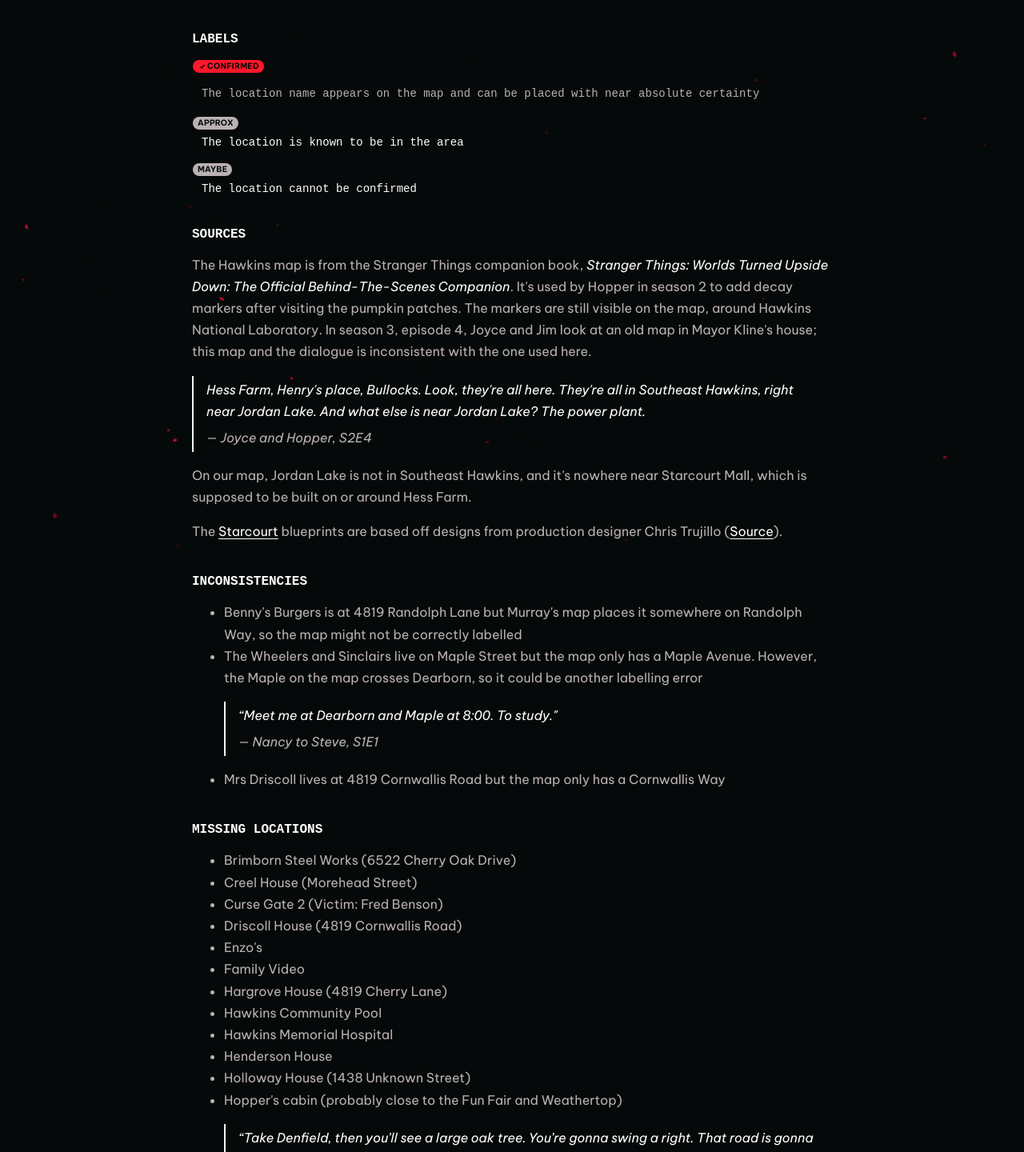
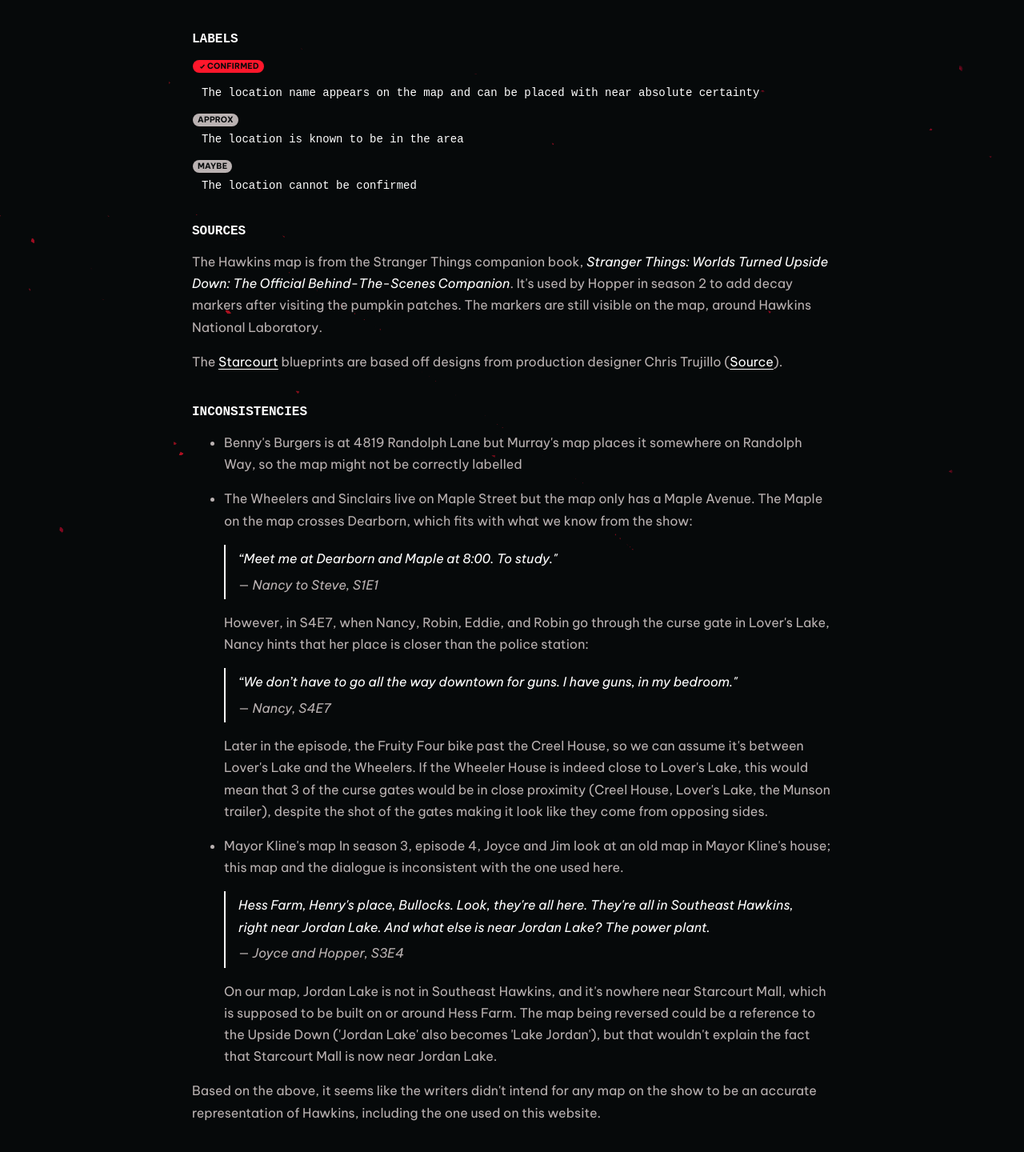
Before and after one commit to serenastorm/hawkins-map, a Next.js app: page /notes in a window 1280 px wide. Shown: the part 110-1550 px from the top of the page at 80% size. Built offline with nearby package versions, Linux system fonts and the light colour scheme; a web font is replaced by a local one.

Commit message:
update notes

```diff
--- a/pages/notes.mdx
+++ b/pages/notes.mdx
@@ -34,24 +34,36 @@
 ## Sources
 
 The Hawkins map is from the Stranger Things companion book, _Stranger Things: Worlds Turned Upside Down: The Official Behind-The-Scenes Companion_. It's used by Hopper in season 2 to add decay markers after visiting the pumpkin patches. The markers are still visible on the map, around Hawkins National Laboratory.
-In season 3, episode 4, Joyce and Jim look at an old map in Mayor Kline's house; this map and the dialogue is inconsistent with the one used here.
-
-> Hess Farm, Henry's place, Bullocks. Look, they're all here. They're all in Southeast Hawkins, right near Jordan Lake. And what else is near Jordan Lake? The power plant.
->
-> <cite>Joyce and Hopper, S2E4</cite>
-
-On our map, Jordan Lake is not in Southeast Hawkins, and it's nowhere near Starcourt Mall, which is supposed to be built on or around Hess Farm.
 
 The [Starcourt](/starcourt) blueprints are based off designs from production designer Chris Trujillo ([Source](https://deadline.com/2020/06/stranger-things-production-designer-chris-trujillo-netflix-the-art-of-craft-interview-1202950693/)).
 
 ## Inconsistencies
 
 - Benny's Burgers is at 4819 Randolph Lane but Murray's map places it somewhere on Randolph Way, so the map might not be correctly labelled
-- The Wheelers and Sinclairs live on Maple Street but the map only has a Maple Avenue. However, the Maple on the map crosses Dearborn, so it could be another labelling error
+- The Wheelers and Sinclairs live on Maple Street but the map only has a Maple Avenue. The Maple on the map crosses Dearborn, which fits with what we know from the show:
+
   > “Meet me at Dearborn and Maple at 8:00. To study."
   >
   > <cite>Nancy to Steve, S1E1</cite>
-- Mrs Driscoll lives at 4819 Cornwallis Road but the map only has a Cornwallis Way
+
+  However, in S4E7, when Nancy, Robin, Eddie, and Robin go through the curse gate in Lover's Lake, Nancy hints that her place is closer than the police station:
+
+  > “We don’t have to go all the way downtown for guns. I have guns, in my bedroom."
+  >
+  > <cite>Nancy, S4E7</cite>
+
+  Later in the episode, the Fruity Four bike past the Creel House, so we can assume it's between Lover's Lake and the Wheelers. If the Wheeler House is indeed close to Lover's Lake, this would mean that 3 of the curse gates would be in close proximity (Creel House, Lover's Lake, the Munson trailer), despite the shot of the gates making it look like they come from opposing sides.
+
+- Mayor Kline's map
+  In season 3, episode 4, Joyce and Jim look at an old map in Mayor Kline's house; this map and the dialogue is inconsistent with the one used here.
+
+  > Hess Farm, Henry's place, Bullocks. Look, they're all here. They're all in Southeast Hawkins, right near Jordan Lake. And what else is near Jordan Lake? The power plant.
+  >
+  > <cite>Joyce and Hopper, S3E4</cite>
+
+  On our map, Jordan Lake is not in Southeast Hawkins, and it's nowhere near Starcourt Mall, which is supposed to be built on or around Hess Farm. The map being reversed could be a reference to the Upside Down ('Jordan Lake' also becomes 'Lake Jordan'), but that wouldn't explain the fact that Starcourt Mall is now near Jordan Lake.
+
+Based on the above, it seems like the writers didn't intend for any map on the show to be an accurate representation of Hawkins, including the one used on this website.
 
 ## Missing locations
 
--- a/styles/Notes.module.scss
+++ b/styles/Notes.module.scss
@@ -15,6 +15,7 @@
   & > p,
   blockquote p,
   li,
+  li > p,
   cite {
     font-size: 1.6rem;
     line-height: 170%;
@@ -23,6 +24,11 @@
   dd {
     margin: 8px 12px 16px 12px;
     font-size: 1.4rem;
+
+    p {
+      font: inherit;
+      color: inherit;
+    }
   }
 
   & > p,
```
Also changed, not shown: .eslintrc.json, 1 other file (tests, documents, lock files or other folders).
